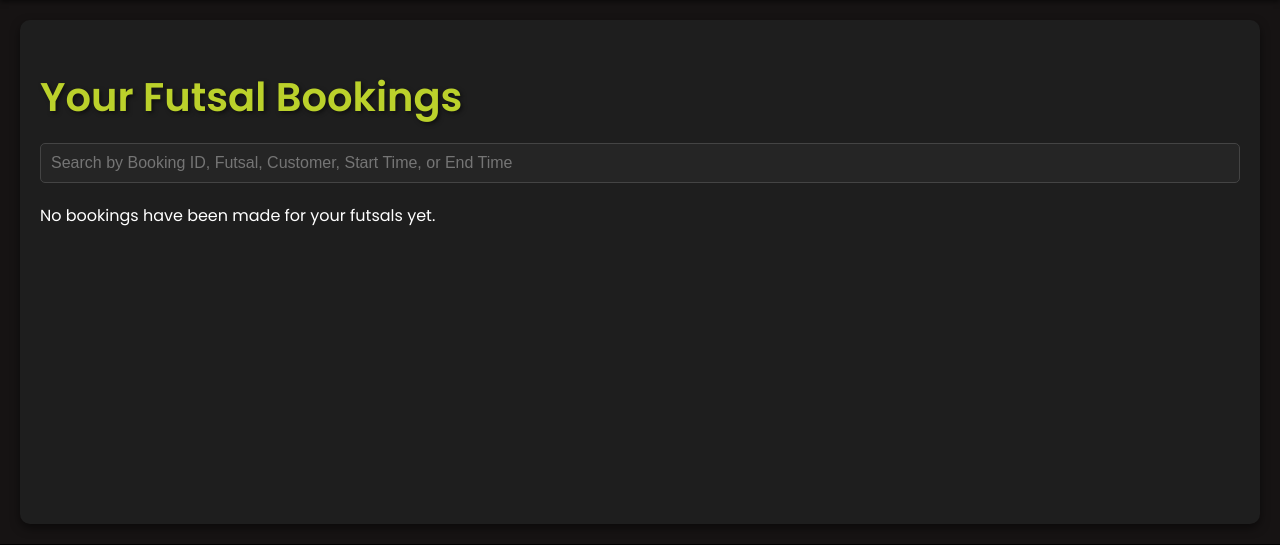
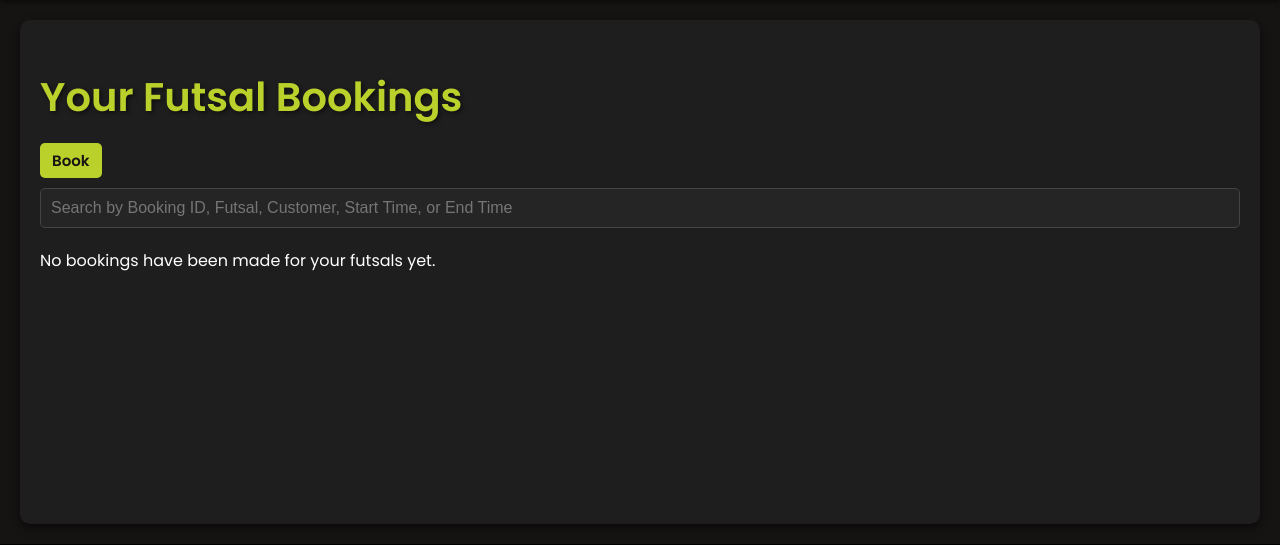
Before and after one commit to co-dex-11/PlaySphere, a PHP site: page /PlaySphere/staff/futsalBookings.php in a window 1280 px wide. Shown: the part 70-615 px from the top of the page. Run offline with PHP 8.4, Linux system fonts and the light colour scheme; a user stored in the database is signed in; data comes from the database, SQL or seed files in the repository; data that the repository does not hold is empty.

Commit message:
Add files via upload

```diff
--- a/staff/futsalBookings.php
+++ b/staff/futsalBookings.php
@@ -48,6 +48,7 @@ if (!empty($futsalIds)) {
 
 <!DOCTYPE html>
 <html lang="en">
+
 <head>
     <meta charset="UTF-8">
     <meta name="viewport" content="width=device-width, initial-scale=1.0, user-scalable=no">
@@ -58,6 +59,7 @@ if (!empty($futsalIds)) {
     <style>
         @import url('https://fonts.googleapis.com/css2?family=Poppins:wght@400;500;600&display=swap');
         @import url('https://fonts.googleapis.com/css2?family=Roboto&family=Open+Sans&family=Lato&family=Montserrat&family=Poppins&family=Oswald&display=swap');
+
         body {
             font-family: 'Poppins', sans-serif;
             margin: 0;
@@ -126,7 +128,8 @@ if (!empty($futsalIds)) {
             margin-top: 20px;
         }
 
-        th, td {
+        th,
+        td {
             padding: 10px;
             text-align: left;
             border: 1px solid #444;
@@ -154,14 +157,17 @@ if (!empty($futsalIds)) {
             margin-top: 20px;
             font-size: 0.9rem;
         }
+
         nav.hero-nav img.logo {
             width: 50px;
             margin-right: 20px;
         }
-        footer a{
+
+        footer a {
             text-decoration: none;
             color: #bbd12b;
         }
+
         .btn-cancel {
             background-color: #bbd12b;
             color: #161313;
@@ -213,12 +219,19 @@ if (!empty($futsalIds)) {
 
         /* Bounce Animation */
         @keyframes bounce {
-    0%, 20%, 50%, 80%, 100% {
+
+            0%,
+            20%,
+            50%,
+            80%,
+            100% {
                 transform: translateY(0);
             }
+
             40% {
                 transform: translateY(-10px);
             }
+
             60% {
                 transform: translateY(-5px);
             }
@@ -322,7 +335,40 @@ if (!empty($futsalIds)) {
         .close-btn:hover {
             color: #bbd12b;
         }
+
+        .btn {
+            background-color: #bbd12b;
+            color: #161313;
+            font-size: 15px;
+            font-weight: bolder;
+            padding: 6px 12px;
+            border: none;
+            border-radius: 5px;
+            cursor: pointer;
+            text-decoration: none;
+            display: inline-block;
+            text-align: center;
+            transition: background-color 0.3s ease, transform 0.2s ease;
+            margin-bottom: 10px;
+        }
+
+        .btn:hover {
+            background-color: #a3c61f;
+            transform: scale(1.05);
+        }
+
+        .btn:active {
+            background-color: #8bb015;
+            transform: scale(1);
+        }
+
+        .btn:focus {
+            outline: 2px solid #bbd12b;
+            outline-offset: 2px;
+        }
+
         @media (max-width: 500px) {
+
             /* Navbar adjustments */
             nav.hero-nav {
                 flex-wrap: wrap;
@@ -454,8 +500,6 @@ if (!empty($futsalIds)) {
                 font-size: 1.2rem;
             }
         }
-
-
     </style>
     <script>
         function filterTable() {
@@ -470,6 +514,7 @@ if (!empty($futsalIds)) {
         }
     </script>
 </head>
+
 <body>
     <nav class="hero-nav">
         <img class="logo" src="../images/logoA.png" alt="Logo">
@@ -481,12 +526,13 @@ if (!empty($futsalIds)) {
 
     <div class="container">
         <h1>Your Futsal Bookings</h1>
+        <a href="owner_book_futsal.php" class="btn">Book</a> <br>
         <div class="search-bar">
             <input type="text" id="searchInput" onkeyup="filterTable()" placeholder="Search by Booking ID, Futsal, Customer, Start Time, or End Time">
         </div>
         <?php if (!empty($bookings)): ?>
             <div class="table-wrapper">
-        <table id="bookingsTable" >
+                <table id="bookingsTable">
                     <thead>
                         <tr>
                             <th>Booking ID</th>
@@ -552,7 +598,7 @@ if (!empty($futsalIds)) {
         <div class="overlay-content">
             <h2>Contact Us</h2>
             <p style="font-size: 16px;">We'd love to hear from you! Reach out to us for any inquiries or support. <br>
-            &copy; 2025 PlaySphere | Designed by team <a href="mailto:co.dex11@hotmail.com?subject=Website%20Inquiry&body=I%20would%20like%20to%20learn%20more%20about..." target="_blank" style="z-index: -1;" style="text-decoration: underline; color: #bbd12b;" >CodeX11</a></p>
+                &copy; 2025 PlaySphere | Designed by team <a href="mailto:co.dex11@hotmail.com?subject=Website%20Inquiry&body=I%20would%20like%20to%20learn%20more%20about..." target="_blank" style="z-index: -1;" style="text-decoration: underline; color: #bbd12b;">CodeX11</a></p>
 
             <form action="contact.php" method="post" class="contact-form">
                 <label for="contact-name">Name</label>
@@ -596,7 +642,7 @@ contactForm.addEventListener('submit', (e) => {
                 contactForm.reset();
             }, 100); // Delay reset to allow PHP to process
         });
-
     </script>
 </body>
+
 </html>
```
Lines whose indentation alone changed are shown as unchanged.
